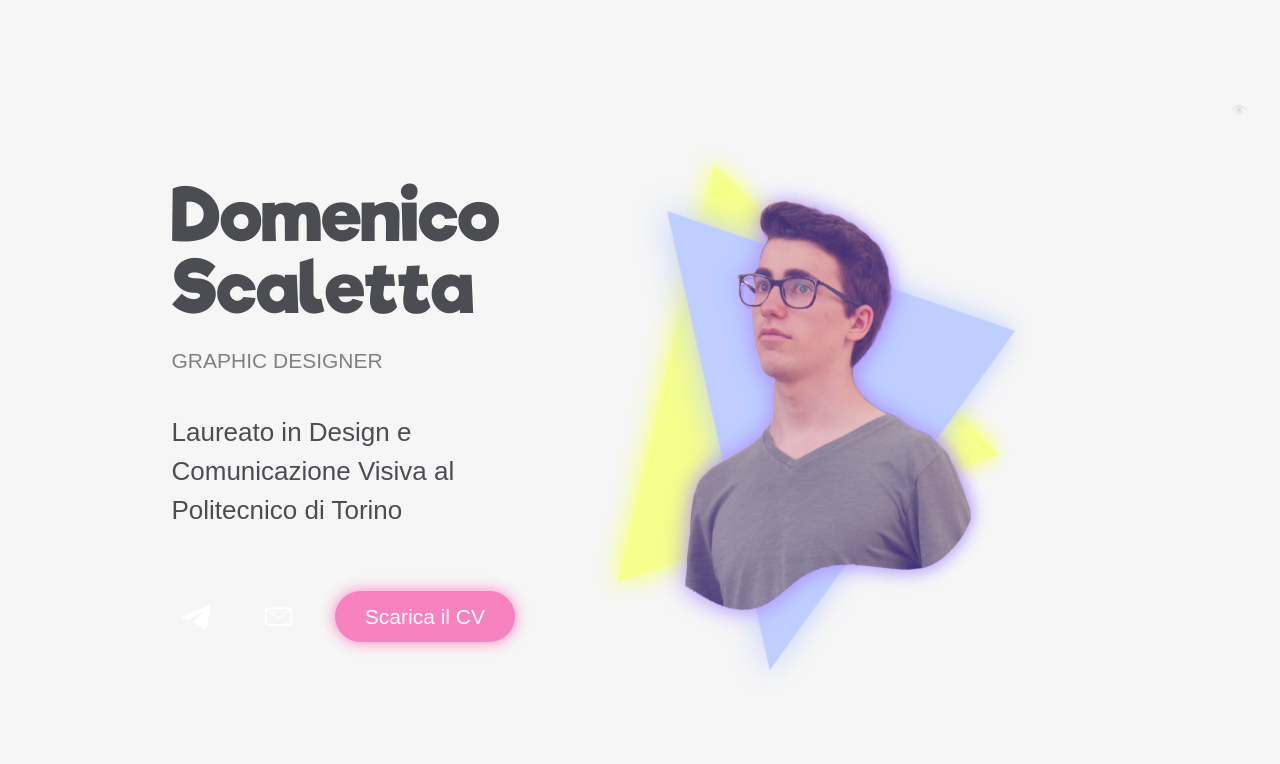
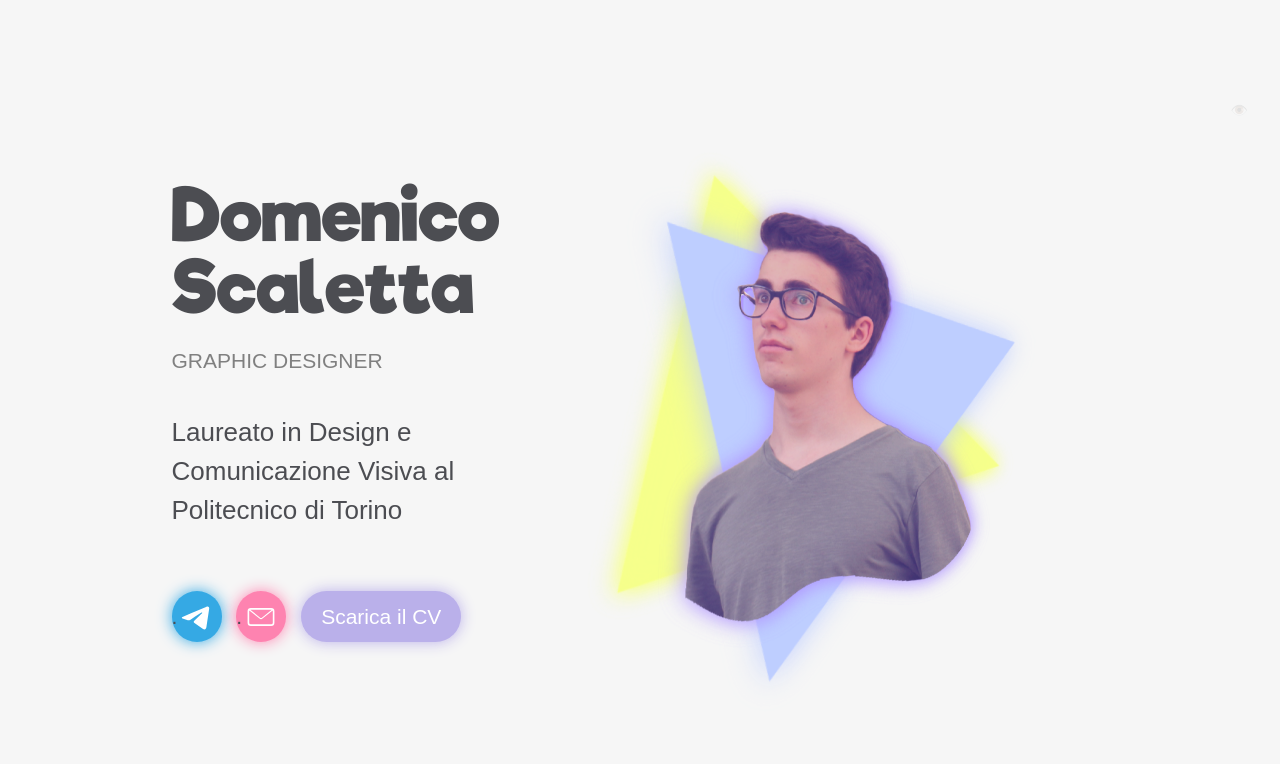
Before and after one commit to domescala/portfolio, a plain HTML site: page index.html in a window 1280 px wide. Shown: the top 764 px of the page. Drawn offline with nearby package versions, Linux system fonts and the light colour scheme; some packages are replaced by stand-ins of ours; a script that the page names is missing.

Commit message:
buttons contacts

```diff
--- a/style/style.css
+++ b/style/style.css
@@ -184,28 +184,38 @@ body:has(.projectactive) .img_presentation{
 /* pulsante */
 .telegram-button, .email-button, .cv-button{
 
-    color: #ffffff;
+    /* color: transparent; */
     font-size: 21px;
-    padding: 15px 30px 15px 30px;
+    padding: 15px 20px 15px 20px;
     border-radius: 100px;
     text-decoration: none;
     box-shadow: 0px 0px 15px var(--color);
+    background-color: var(--color);
     display:inline-block!important;
-    margin-right:8px
+    margin-right:7px;
+    margin-bottom:20px
+
+}
+.telegram-button, .email-button{
+    background-repeat: no-repeat;
+    background-position:center;
+    /* padding:0px; */
+    padding-right:0;
+    padding-left:0;
+    width:50px!important;
 }
 .email-button{
+    --color: #fe83b0;
     background-image: url("../img/contacts/contacts_email.svg");
-    background-repeat: no-repeat;
 }
 .telegram-button{
+    --color: #35a9e4;
     background-image: url("../img/contacts/contacts_telegram.svg");
-    background-repeat: no-repeat;
 }
 
 .cv-button{
-    --color: #f882bf;
+    --color: #BAB0EA;
     color: white;
-    background-color: var(--color);
 }
 .name span{
     font-family: "riffic", "Poppins", sans-serif;
```
